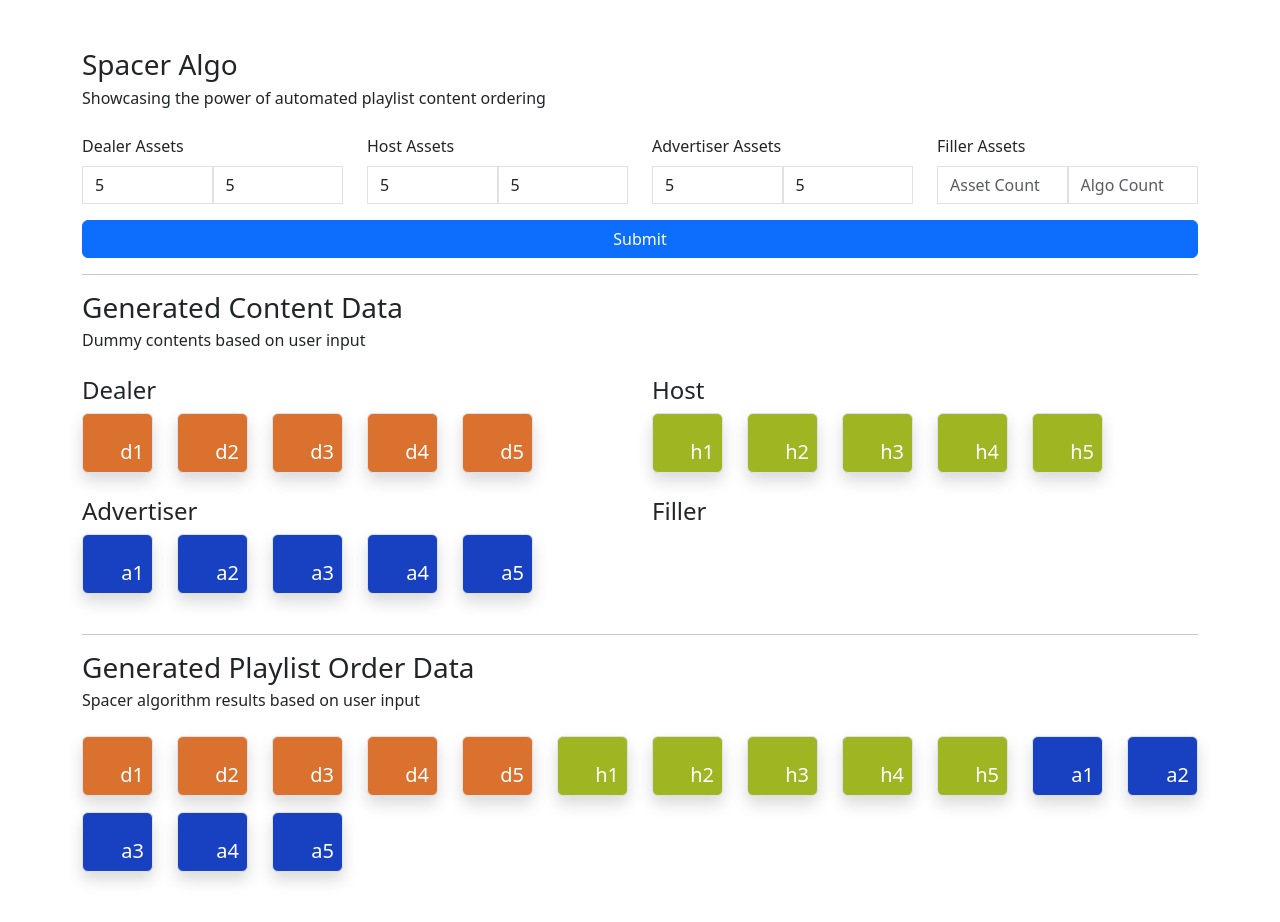
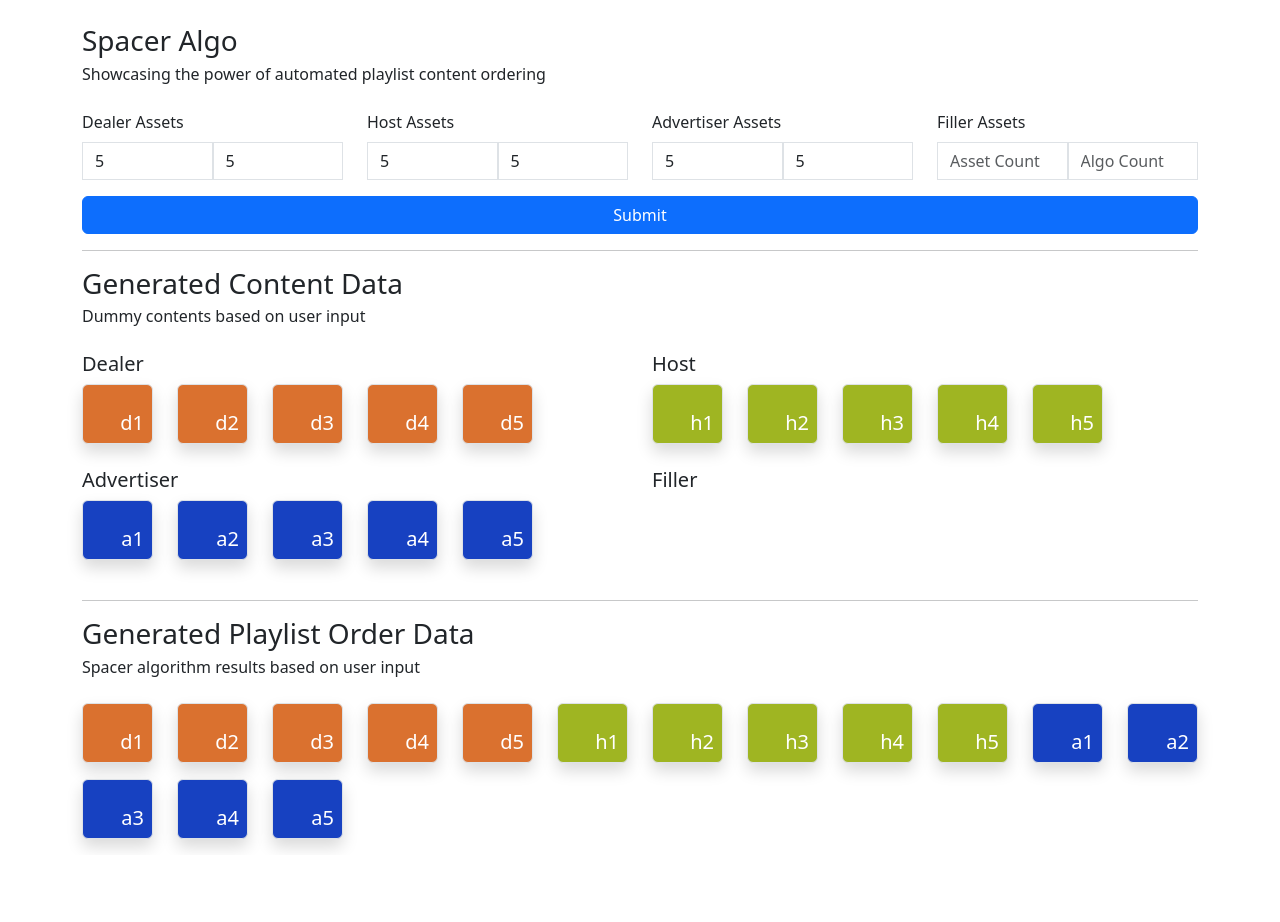
Before and after one commit to earlvhin/spacer-algorithm, a Next.js app: page / in a window 1280 px wide. Both pictures are taken after typing "5", "5", "5", "5", "5", "5" into the empty fields and a click on the button "Submit". Shown: the top 922 px of the page. After the commit the page ends 855 px from the top, so only its background shows below. Built offline with nearby package versions, Linux system fonts and the light colour scheme.

Commit message:
style: reduce font size and whitespaces

```diff
--- a/src/pages/index.js
+++ b/src/pages/index.js
@@ -84,7 +84,7 @@ export default function Home() {
                 />
             </Head>
             <main>
-                <div className="container py-5">
+                <div className="container pt-4">
                     <h3 className="mb-1">Spacer Algo</h3>
                     <p className="mb-4">
                         Showcasing the power of automated playlist content
@@ -108,9 +108,9 @@ export default function Home() {
                                             className="col-lg-6 content-collection mb-4"
                                             key={index}
                                         >
-                                            <h4 className="text-capitalize">
+                                            <h5 className="text-capitalize">
                                                 {key}
-                                            </h4>
+                                            </h5>
                                             <div className="row">
                                                 {generatedContentData[key].map(
                                                     (value, valueIndex) => (
```
